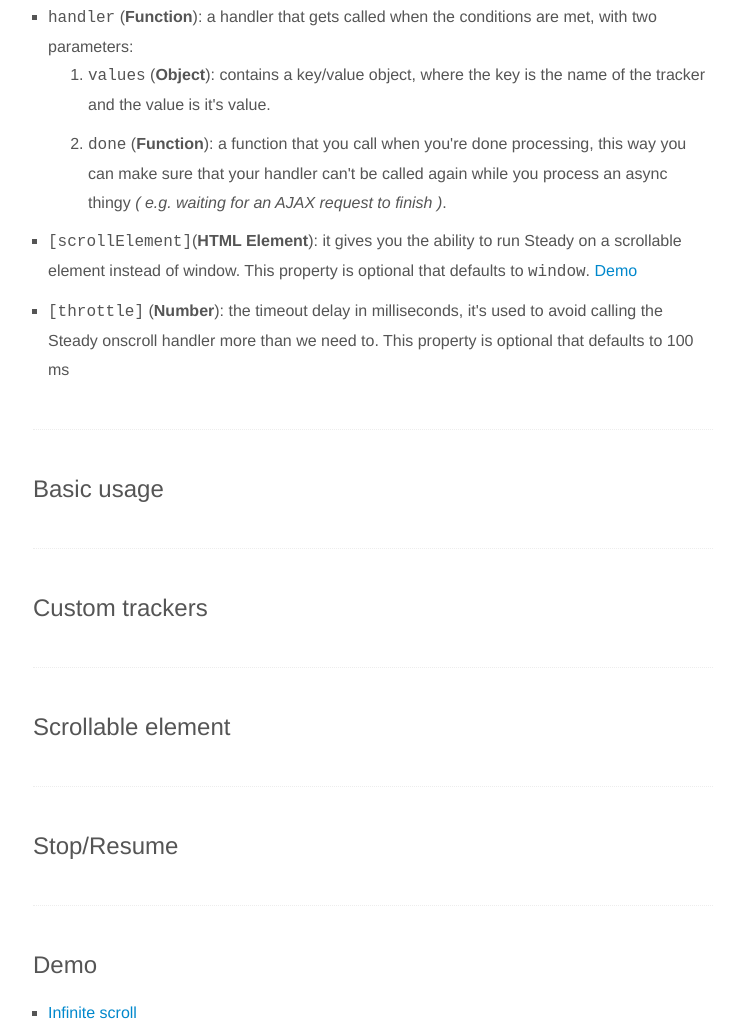
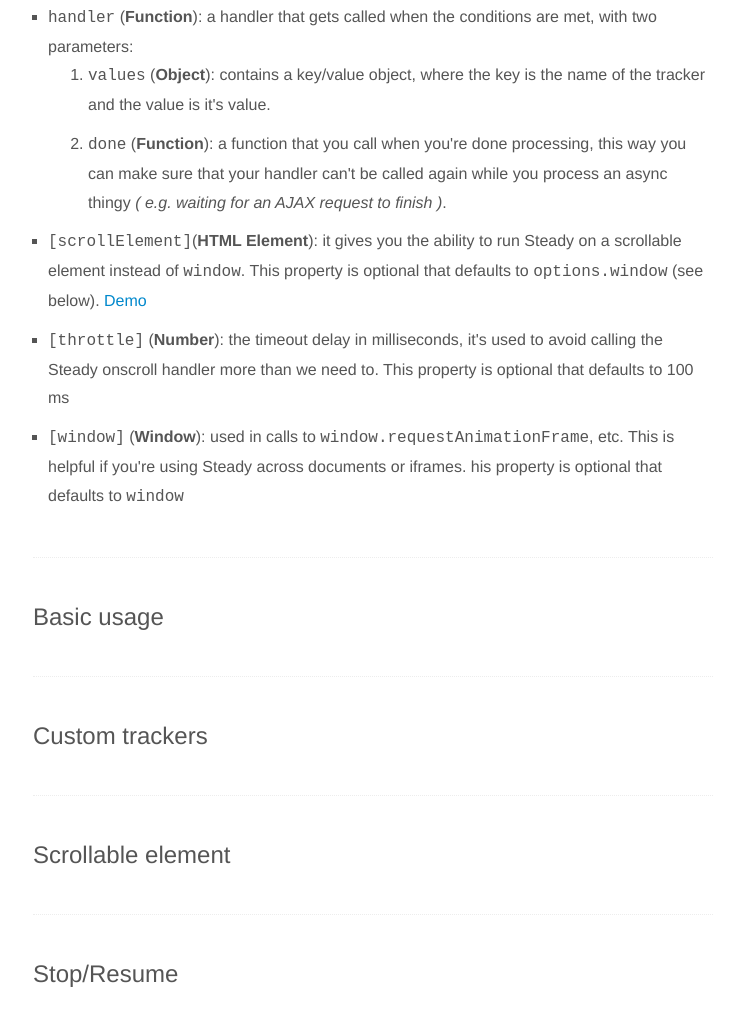
Before and after one commit to lafikl/steady.js, a plain HTML site: page index.html in a window 1280 px wide. Shown: the part 2113-3140 px from the top of the page, without its empty margins (267-1011 px from the left). Drawn offline with Linux system fonts and the light colour scheme.

Commit message:
Adding opts.window (see #21)

```diff
--- a/index.html
+++ b/index.html
@@ -78,8 +78,9 @@
               <li><code>done</code> (<b>Function</b>): a function that you call when you're done processing, this way you can make sure that your handler can't be called again while you process an async thingy <i>( e.g. waiting for an AJAX request to finish )</i>.</li>
             </ol>
           </li>
-          <li><code>[scrollElement]</code>(<b>HTML Element</b>): it gives you the ability to run Steady on a scrollable element instead of window. This property is optional that defaults to <code>window</code>. <a href="examples/scrollable.html">Demo</a></li>
+          <li><code>[scrollElement]</code>(<b>HTML Element</b>): it gives you the ability to run Steady on a scrollable element instead of <code>window</code>. This property is optional that defaults to <code>options.window</code> (see below). <a href="examples/scrollable.html">Demo</a></li>
           <li><code>[throttle]</code> (<b>Number</b>): the timeout delay in milliseconds, it's used to avoid calling the Steady onscroll handler more than we need to. This property is optional that defaults to 100 ms</li>
+          <li><code>[window]</code> (<b>Window</b>): used in calls to <code>window.requestAnimationFrame</code>, etc. This is helpful if you're using Steady across documents or iframes. his property is optional that defaults to <code>window</code></li>
         </ul>
 
     </div>
```
